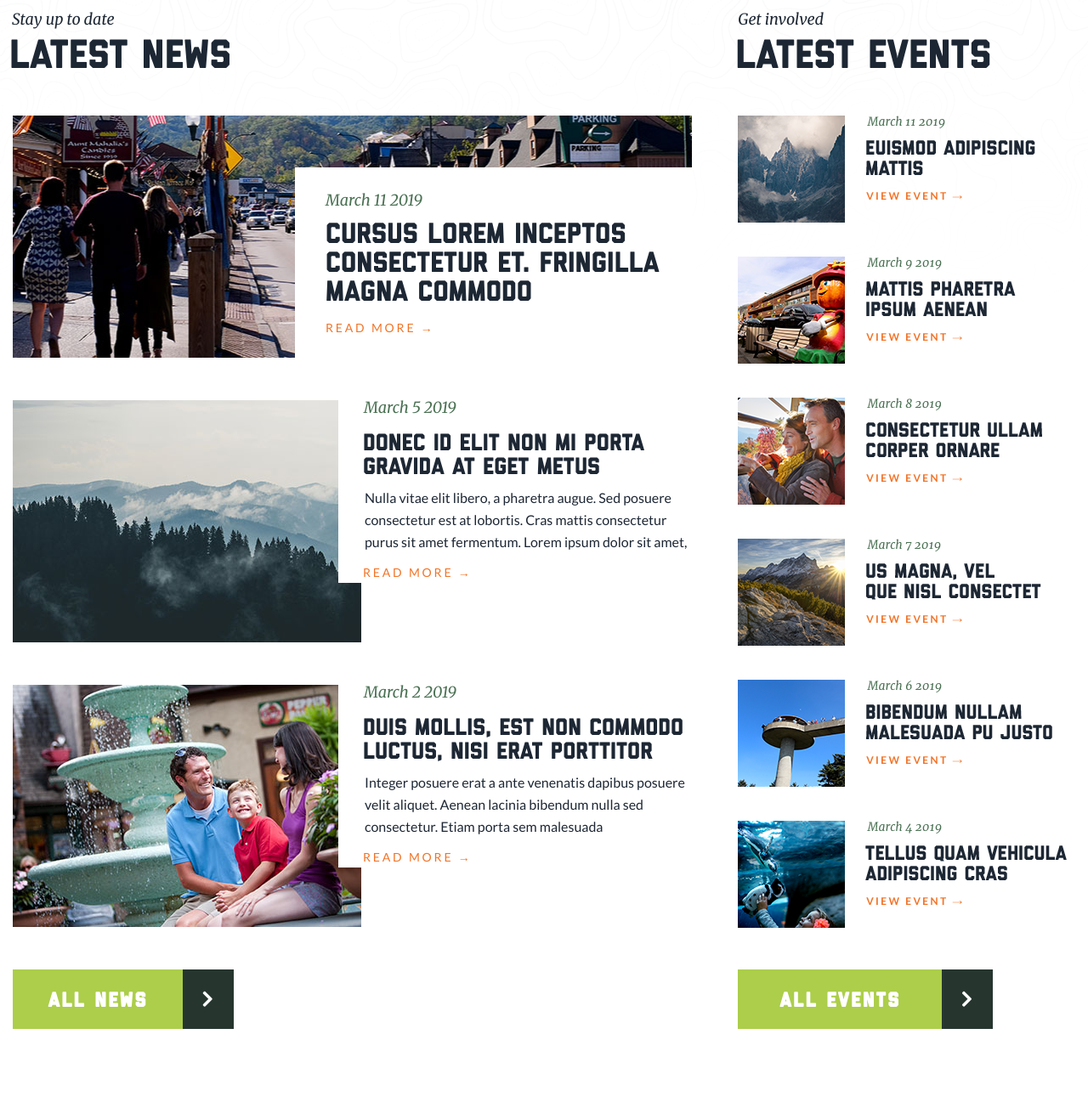
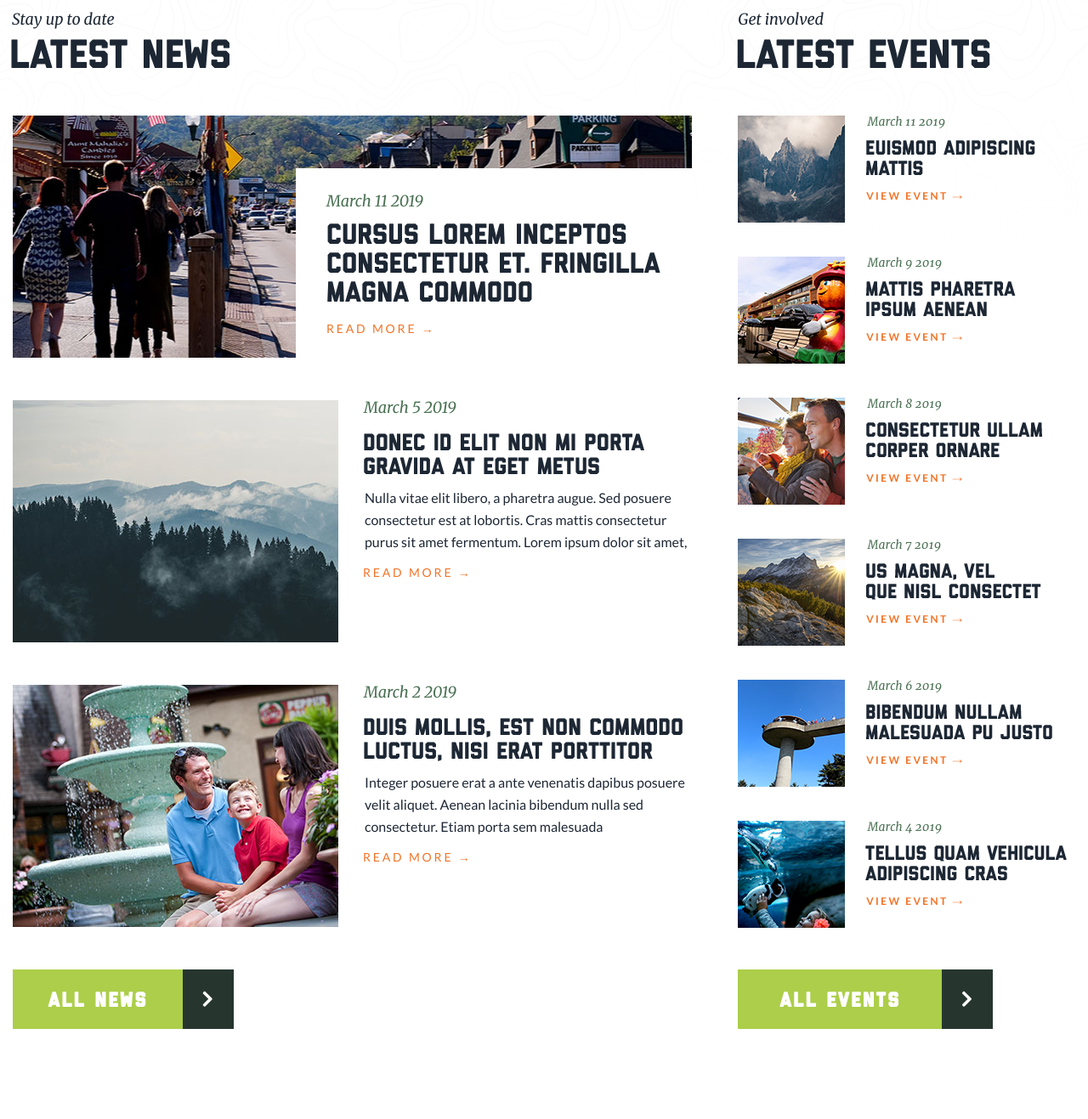
Before and after one commit to Chrisyango/Galinburg-TN, a PHP site: page / in a window 1280 px wide. Shown: the part 3001-4318 px from the top of the page at 85% size. Run offline with PHP 8.4, Linux system fonts and the light colour scheme; some libraries are stand-ins or nearby versions; some web fonts are replaced.

Commit message:
did stuff

```diff
--- a/_assets_/css/layout.css
+++ b/_assets_/css/layout.css
@@ -284,13 +284,13 @@ a.quick-link span {font-size: 12px; line-height: 30.42px; letter-spacing: 0.2em;
 .news-link-wrapper {padding-right: 24px;}
 .news-link {position: relative; margin-bottom: 50px;}
 .news-link .news-link-img {width: 410px; height: 285px;}
-.news-link .news-link-info {position: absolute; top: 0; right: 0; background-color: #fff; width: 416px; padding: 0 0 0 29px;}
+.news-link .news-link-info {position: absolute; top: 0; right: 0; background-color: #fff; width: 416px; padding: 0 0 71px 29px;}
 .news-link-info span {font-family: 'Merriweather'; font-size: 18px; line-height: 24px; font-style: italic; color: #4a7153; text-transform: capitalize; display: block; margin-top: -3px; margin-left: 1px;}
 .news-link-info h3 {font-family: 'Liberator'; font-size: 28px; line-height: 28px; color: #1d2734; margin: 16px 0 9px;}
 .news-link-info p {font-size: 16px; line-height: 26px; color: #1d2734; margin-bottom: 11px; margin-left: 2px;}
 .news-link-info a {font-size: 14px; line-height: 24px; letter-spacing: 0.2em; color: #f27428; text-transform: uppercase; text-decoration: none;}
 .news-link:first-of-type .news-link-img {width: 100%; height: 285px;}
-.news-link:first-of-type .news-link-info {top: unset; bottom: 0; width: 467px; padding: 27px 36px 23px;}
+.news-link:first-of-type .news-link-info {top: unset; bottom: -1px; right: -1px; width: 467px; padding: 27px 36px 23px;}
 .news-link:first-of-type .news-link-info span {margin: 0;}
 .news-link:first-of-type .news-link-info h3 {font-size: 34px; line-height: 34px; margin: 11px 0 13px;}
 #news a.btn {width: 200px;}
```
Also changed, not shown: _assets_/images/Lyons,MS_Homepage.jpg (added).
